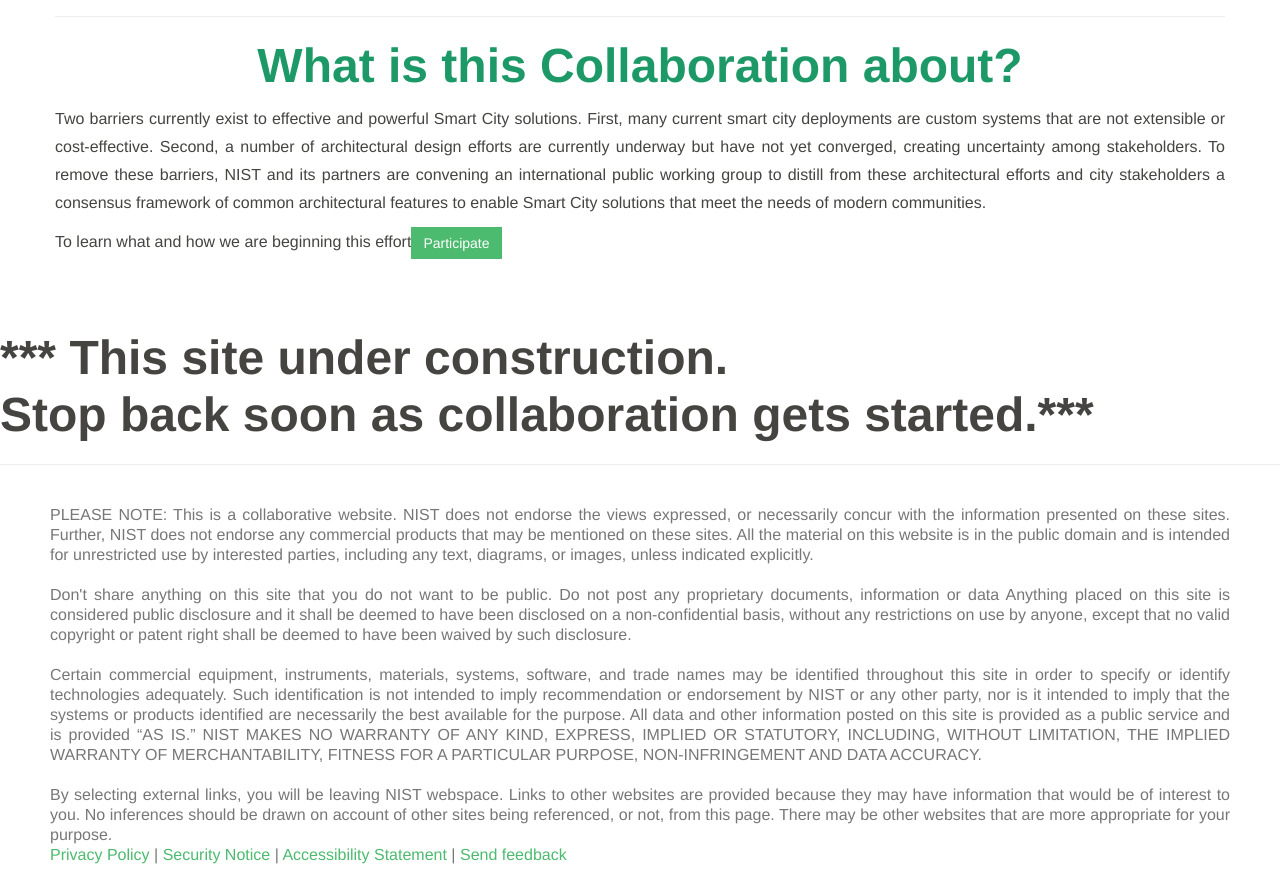
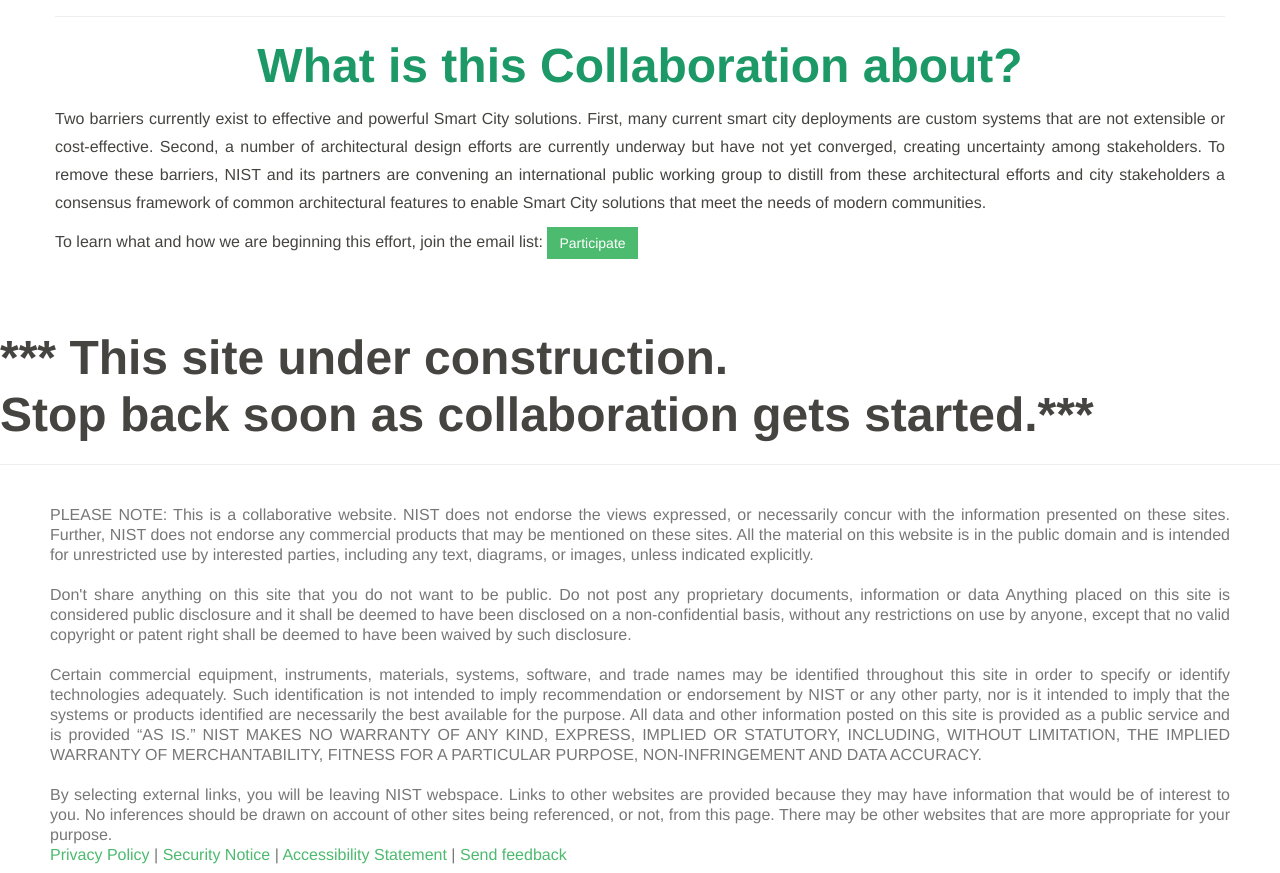
Before and after one commit to usnistgov/smartcitiesarchitecture, a Jekyll site: the page built from index.html, in a window 1280 px wide and 900 px high, scrolled down 869 px, cut to the strip 27-900 px from the top of the window. Built offline with Jekyll 4.4.1, drawn with Linux system fonts in a browser that asks for light colours.

Commit message:
Update index.html

```diff
--- a/index.html
+++ b/index.html
@@ -18,7 +18,8 @@
 
 		<h2 class="section-title">What is this Collaboration about?</h2>
 		<p>Two barriers currently exist to effective and powerful Smart City solutions. First, many current smart city deployments are custom systems that are not extensible or cost-effective. Second, a number of architectural design efforts are currently underway but have not yet converged, creating uncertainty among stakeholders. To remove these barriers, NIST and its partners are convening an international public working group to distill from these architectural efforts and city stakeholders a consensus framework of common architectural features to enable Smart City solutions that meet the needs of modern communities.</p>
-		<p>To learn what and how we are beginning this effort<a href="mailto:smartcitiesarchitecture-join@nist.gov?subject=smartcitiesarchitecture&#038;" class="btn btn-primary">Participate</a></p>
+		<p/>
+		<p>To learn what and how we are beginning this effort, join the email list: <a href="mailto:smartcitiesarchitecture-join@nist.gov?subject=subscribe&#038;" class="btn btn-primary">Participate</a></p>
 
 		<!-- Ballon Links -->
 			<!-- uncomment when baloons are needed
```
